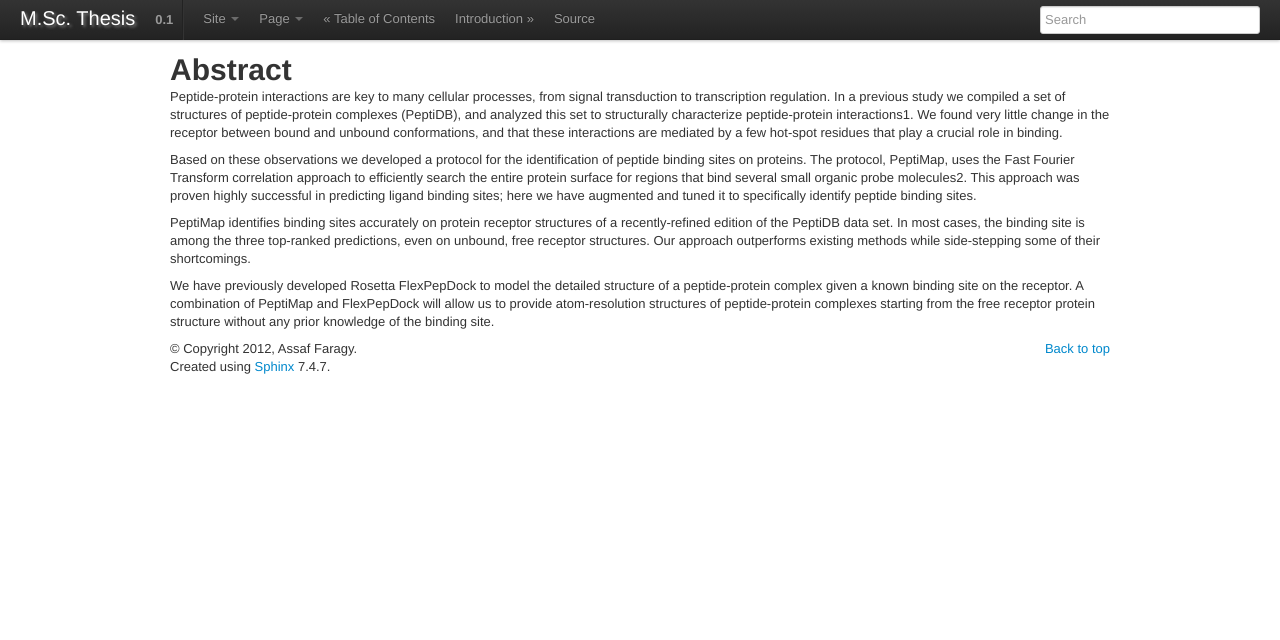
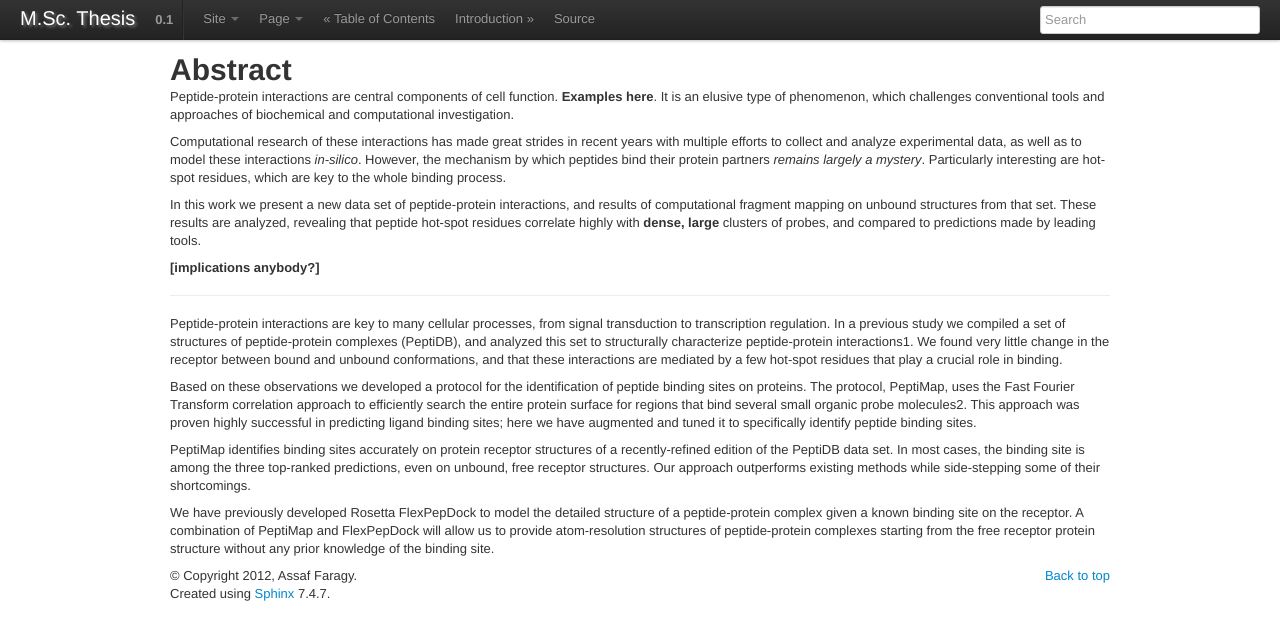
Before and after one commit to assaff/msc-thesis, a Sphinx documentation site: the page built from source/abstract.rst, in a window 1280 px wide. Shown: the top 640 px of the page. Built offline with Sphinx 7.4.7, drawn with Linux system fonts in a browser that asks for light colours; formulas are drawn with MathJax 3.

Commit message:
rewrote the abstract in rough draft

```diff
--- a/source/abstract.rst
+++ b/source/abstract.rst
@@ -1,5 +1,30 @@
 Abstract
 =========
+
+Peptide-protein interactions are central components of cell function.
+**Examples here**.
+It is an elusive type of phenomenon, which challenges conventional
+tools and approaches of biochemical and computational investigation.
+
+Computational research of these interactions has made great strides
+in recent years with multiple efforts to collect and analyze
+experimental data, as well as to model these interactions *in-silico*.
+However, the mechanism by which peptides bind their protein partners
+*remains largely a mystery*.
+Particularly interesting are hot-spot residues, which are key to the
+whole binding process.
+
+In this work we present a new data set of peptide-protein
+interactions,
+and results of computational fragment mapping on unbound structures
+from that set.
+These results are analyzed, revealing that peptide hot-spot residues
+correlate highly with **dense, large** clusters of probes,
+and compared to predictions made by leading tools.
+
+**[implications anybody?]**
+
+------------
 
 Peptide-protein interactions are key to many cellular processes, from
 signal transduction to transcription regulation.
```
